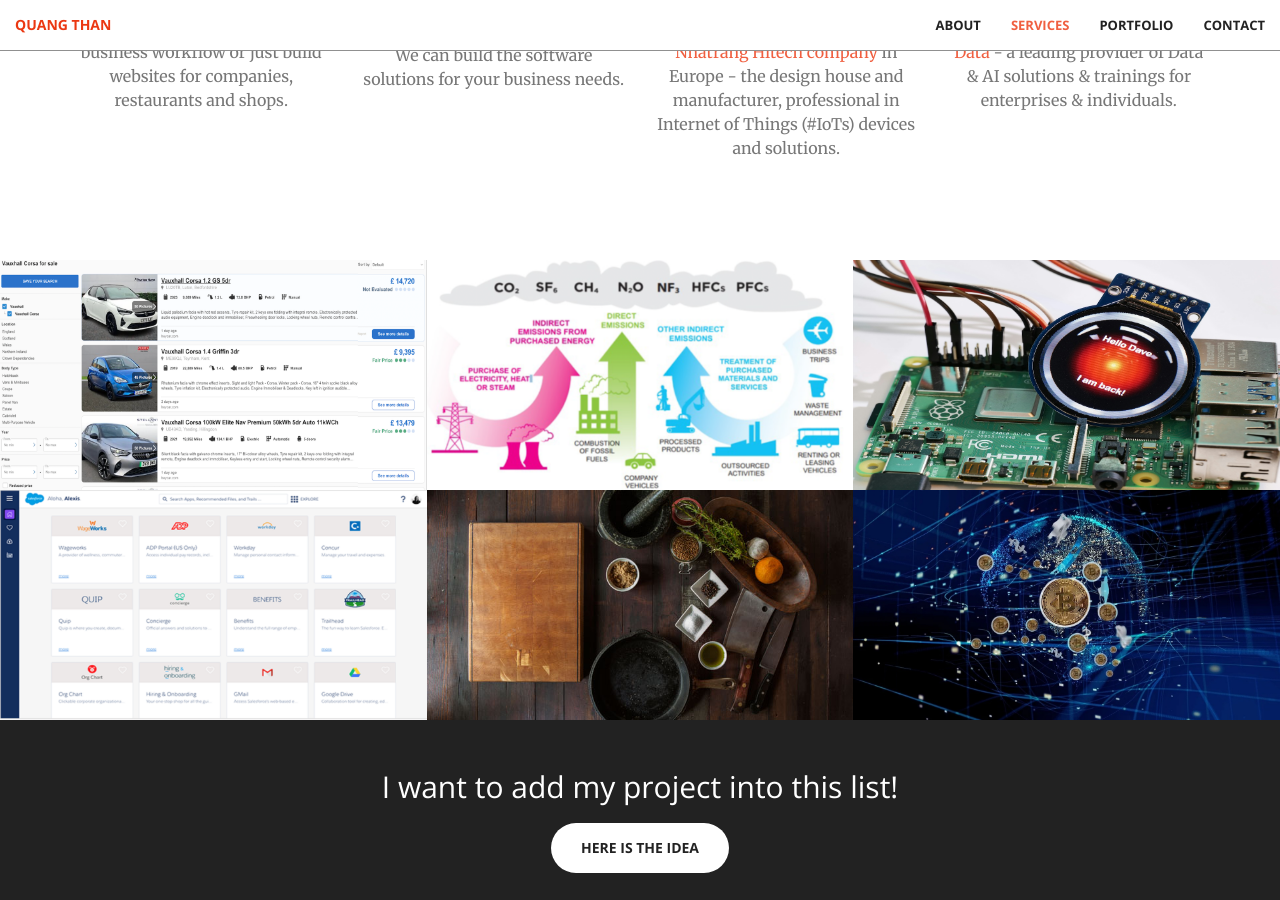
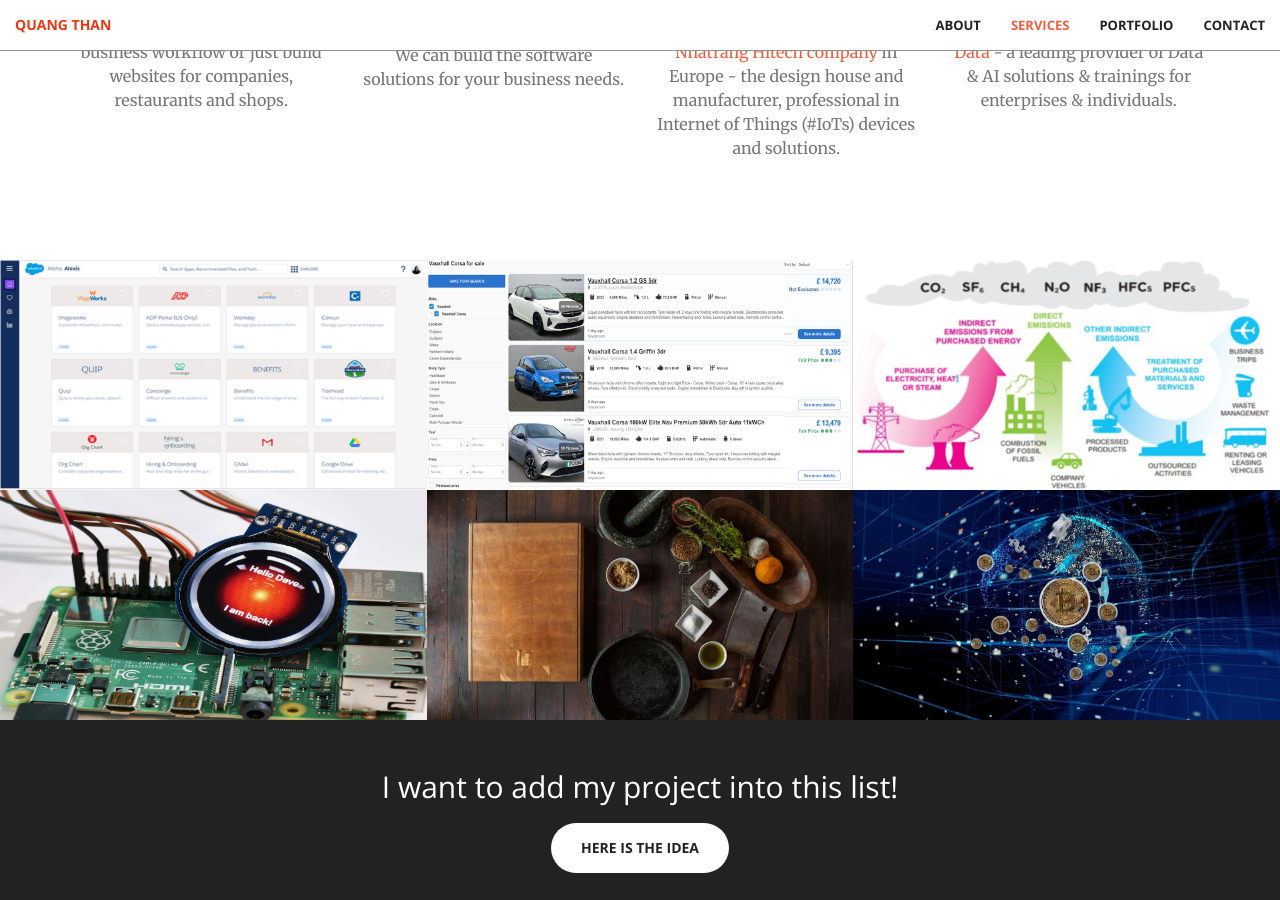
Before and after one commit to minhquangthan/quangthan.com, a Jekyll site: the page built from docs/index.html, in a window 1280 px wide and 900 px high, scrolled down 1610 px. Built offline with Jekyll 4.4.1, drawn with Linux system fonts in a browser that asks for light colours.

Commit message:
Add contact form

```diff
--- a/docs/_config.yml
+++ b/docs/_config.yml
@@ -2,7 +2,7 @@
 title: Quang Than's homepage
 email: contact@quangthan.com
 description: Quang Than has everything you need to get your new website up and running in no time! You will have a digital consultant that says out loud your business software needs and come up with the solution that works! > # this means to ignore newlines until "baseurl:"
-baseurl: "/" # the subpath of your site, e.g. /blog/
+baseurl: "" # the subpath of your site, e.g. /blog/
 url: "https://quangthan.com" # the base hostname & protocol for your site
 
 # Build settings
--- a/docs/_includes/aside.html
+++ b/docs/_includes/aside.html
@@ -2,7 +2,42 @@
     <div class="container text-center">
         <div class="call-to-action">
             <h2>I want to add my project into this list!</h2>
-              <a href="#" class="btn btn-default btn-xl wow tada">Here is the idea</a>
+            <button class="btn btn-default btn-xl wow tada" data-toggle="modal" data-target="#contactModal">Here is the
+                idea</button>
         </div>
     </div>
 </aside>
+
+<!-- Modal -->
+<div class="modal fade" id="contactModal" tabindex="-1" role="dialog" aria-labelledby="exampleModalLabel"
+    aria-hidden="true">
+    <div class="modal-dialog" role="document">
+        <div class="modal-content">
+            <form action="https://formspree.io/f/mdoqzebw" method="POST">
+                <div class="modal-header">
+                    <h5 class="modal-title" id="exampleModalLabel">Send us a message</h5>
+                    <button type="button" class="close" data-dismiss="modal" aria-label="Close">
+                        <span aria-hidden="true">&times;</span>
+                    </button>
+                </div>
+                <div class="modal-body">
+                    <!-- modify this form HTML and place wherever you want your form -->
+
+                    <label style="display: block;">
+                        Your email:
+                    </label>
+                    <input type="email" name="email" style="display: block; width: 100%;">
+                    <label style="display: block;">
+                        Your message:
+                    </label>
+                    <textarea name="message" rows="5" style="display: block; width: 100%"></textarea>
+                    <!-- your other form fields go here -->
+                </div>
+                <div class="modal-footer">
+                    <button type="button" class="btn btn-secondary" data-dismiss="modal">Close</button>
+                    <button type="submit" class="btn btn-primary">Send</button>
+                </div>
+            </form>
+        </div>
+    </div>
+</div>
--- a/docs/_includes/portfolio.html
+++ b/docs/_includes/portfolio.html
@@ -1,6 +1,21 @@
 <section class="no-padding" id="portfolio">
     <div class="container-fluid">
         <div class="row no-gutter">
+            <div class="col-lg-4 col-sm-6">
+                <a href="#" class="portfolio-box">
+                    <img src="img/portfolio/6.png" class="img-responsive" alt="">
+                    <div class="portfolio-box-caption">
+                        <div class="portfolio-box-caption-content">
+                            <div class="project-category text-faded">
+                                CRM system integration
+                            </div>
+                            <div class="project-name">
+                                Build an order booking system with orders and clients data from Salesforce.
+                            </div>
+                        </div>
+                    </div>
+                </a>
+            </div>
             <div class="col-lg-4 col-sm-6">
                 <a href="#" class="portfolio-box">
                     <img src="img/portfolio/2.png" class="img-responsive" alt="">
@@ -37,25 +52,10 @@
                     <div class="portfolio-box-caption">
                         <div class="portfolio-box-caption-content">
                             <div class="project-category text-faded">
-                                Factory
+                                Smart Factory
                             </div>
                             <div class="project-name">
                                 Raspberry PI as event logger
-                            </div>
-                        </div>
-                    </div>
-                </a>
-            </div>
-            <div class="col-lg-4 col-sm-6">
-                <a href="#" class="portfolio-box">
-                    <img src="img/portfolio/6.png" class="img-responsive" alt="">
-                    <div class="portfolio-box-caption">
-                        <div class="portfolio-box-caption-content">
-                            <div class="project-category text-faded">
-                                CRM
-                            </div>
-                            <div class="project-name">
-                                Automated Email sender and website integration with Salesforces
                             </div>
                         </div>
                     </div>
```
Lines whose indentation alone changed are shown as unchanged.
